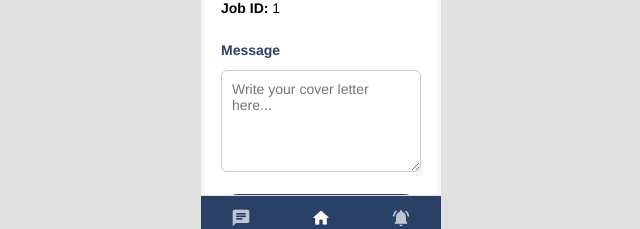
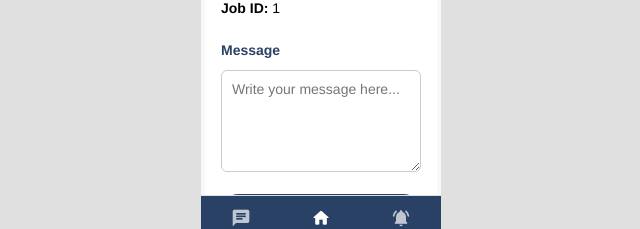
Before and after one commit to mch-cloudmosa-team4/mch-2025-cloudmosa, a Vue app in the folder frontend/: page /job/1/apply in a window 1280 px wide. Shown: the part 319-548 px from the top of the page, without its empty margins (319-959 px from the left). Built offline with nearby package versions, Linux system fonts and the light colour scheme.

Commit message:
Fix back to create application problem

```diff
--- a/frontend/src/views/ApplicationCreate.vue
+++ b/frontend/src/views/ApplicationCreate.vue
@@ -10,7 +10,7 @@
       <textarea
         id="coverLetter"
         v-model="coverLetter"
-        placeholder="Write your cover letter here..."
+        placeholder="Write your message here..."
         rows="5"
       ></textarea>
       <!-- TODO: (Backend) Check if submitted before -> alert -->
@@ -40,7 +40,7 @@ function submitApplication() {
   console.log('Expected Salary:', expectedSalary.value)
 
   // 模擬 API 回傳 application id = 1
-  router.push('/application/1')
+  router.push('/application/1?from=apply')
 }
 </script>
 
--- a/frontend/src/views/ApplicationDetail.vue
+++ b/frontend/src/views/ApplicationDetail.vue
@@ -33,7 +33,12 @@ onMounted(async () => {
 })
 
 function goBack() {
-  router.back()
+  console.log(route.query.from)
+  if (route.query.from === 'apply') {
+    router.push('/dashboard')
+  } else {
+    router.back()
+  }
 }
 </script>
 
```
